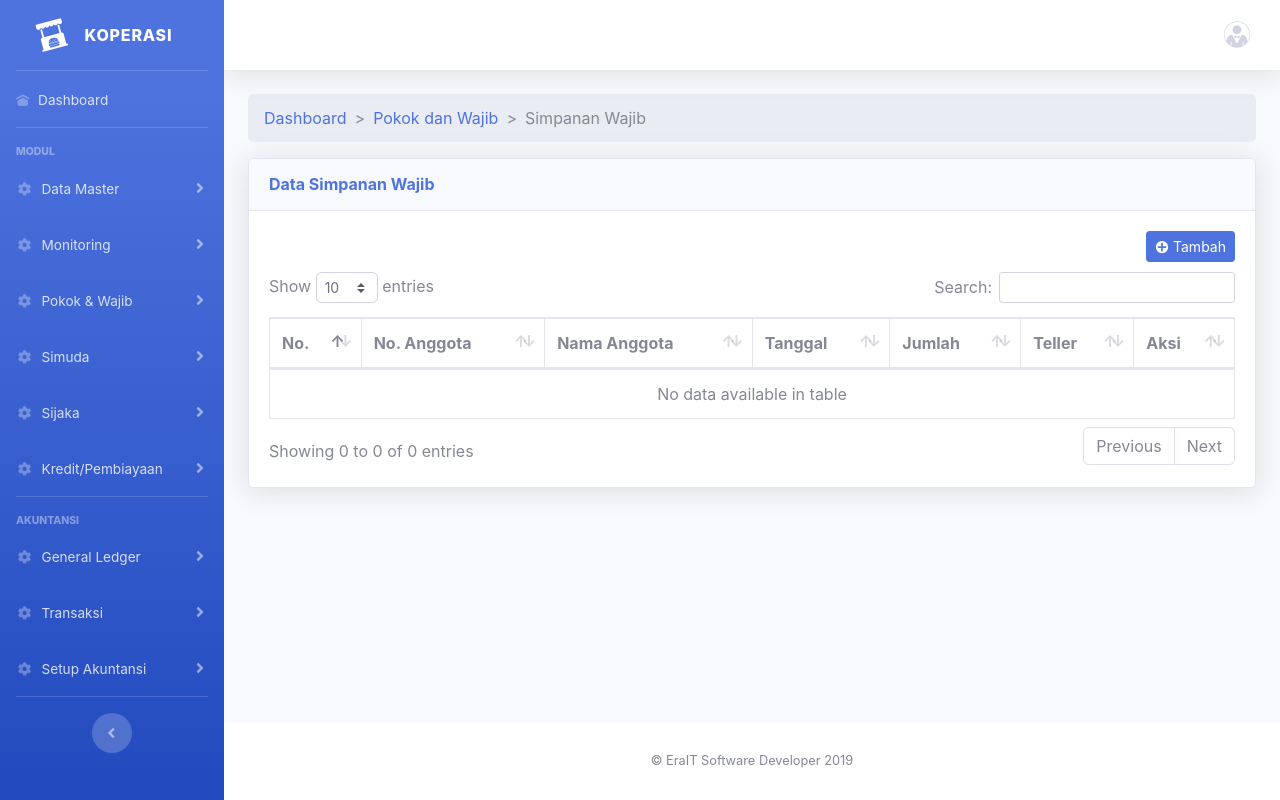
After one commit to andri000me/si_koperasi, a CodeIgniter app: page /si_koperasi/index.php/simpanan_wajib in a window 1280 px wide. The commit adds this page. Run offline with CodeIgniter, Linux system fonts and the light colour scheme; data comes from the database, SQL or seed files in the repository; data that the repository does not hold is empty; some web fonts are replaced.

Commit message:
tampil simpanan wajib

```diff
--- /dev/null
+++ b/application/controllers/Simpanan_wajib.php
@@ -0,0 +1,17 @@
+<?php
+defined("BASEPATH") or die("No Direct Access Allowed");
+class Simpanan_wajib extends CI_Controller
+{
+    function __construct()
+    {
+        parent::__construct();
+        $this->load->model('M_simpanan_wajib');
+    }
+    function index()
+    {
+        $data['title'] = 'Simpanan Wajib';
+        $data['path'] = "simpanan_wajib/v_simpanan_wajib";
+        $data['simpanan_wajib'] = $this->M_simpanan_wajib->getSimpananpokok();
+        $this->load->view('master_template', $data);
+    }
+}
--- /dev/null
+++ b/application/models/M_simpanan_wajib.php
@@ -0,0 +1,41 @@
+<?php
+defined("BASEPATH") or die("No Direct Access Allowed");
+class M_simpanan_wajib extends CI_Model
+{
+    private $_table = 'master_simpanan_wajib';
+
+    function getSimpananpokok()
+    {
+        return $this->db->query('select * from anggota inner join master_simpanan_wajib on master_simpanan_wajib.no_anggota=anggota.no_anggota join user on master_simpanan_wajib.id_user = user.id_user')->result();
+    }
+
+    function get1Anggota($where)
+    {
+        return $this->db->get_where($this->_table, $where)->result();
+    }
+
+    // function addSimpananpokok($data)
+    // {
+    //     if ($this->db->insert($this->_table, $data) == TRUE) {
+    //         return TRUE;
+    //     } else {
+    //         return FALSE;
+    //     }
+    // }
+
+    // function hapus_data($where, $table)
+    // {
+    //     $this->db->where($where);
+    //     $this->db->delete($table);
+    // }
+
+    // function updateAnggota($where, $data)
+    // {
+    //     $this->db->where($where);
+    //     if ($this->db->update($this->_table, $data) == TRUE) {
+    //         return TRUE;
+    //     } else {
+    //         return FALSE;
+    //     }
+    // }
+}
--- a/application/views/master_template.php
+++ b/application/views/master_template.php
@@ -106,7 +106,7 @@
         <div id="navPokokWajib" class="collapse" aria-labelledby="headingTwo" data-parent="#accordionSidebar">
           <div class="bg-white py-2 collapse-inner rounded">
             <a class="collapse-item" href="<?= base_url() . 'index.php/simpanan_pokok' ?>">Simpanan Pokok</a>
-            <a class="collapse-item" href="#">Simpanan Wajib</a>
+            <a class="collapse-item" href="<?= base_url() . 'index.php/simpanan_wajib'; ?>">Simpanan Wajib</a>
             <a class="collapse-item" href="#">Pengaturan Limit</a>
           </div>
         </div>
@@ -196,7 +196,7 @@
         </a>
         <div id="setupAkuntansi" class="collapse" aria-labelledby="headingTwo" data-parent="#accordionSidebar">
           <div class="bg-white py-2 collapse-inner rounded">
-          <a class="collapse-item" href="<?php echo base_url() . 'index.php/setup-akuntansi/kodeinduk' ?>">Kode Induk</a>
+            <a class="collapse-item" href="<?php echo base_url() . 'index.php/setup-akuntansi/kodeinduk' ?>">Kode Induk</a>
             <a class="collapse-item" href="<?php echo base_url() . 'index.php/setup-akuntansi/koderekening' ?>">Kode Rekening</a>
           </div>
         </div>
--- /dev/null
+++ b/application/views/simpanan_wajib/v_simpanan_wajib.php
@@ -0,0 +1,129 @@
+<script>
+    function edit(id) {
+        $.ajax({
+            url: " ",
+            type: "POST",
+            data: {
+                id: id
+            },
+            success: function(ajaxData) {
+                $("#modaledit").html(ajaxData);
+                $("#modaledit").modal('show', {
+                    backdrop: 'true'
+                });
+            }
+        });
+    }
+</script>
+<!-- BreadCumb -->
+
+<!-- Content -->
+<div class="container-fluid">
+    <nav aria-label="breadcrumb">
+        <ol class="breadcrumb">
+            <li class="breadcrumb-item"><a href="<?php echo base_url() . 'index.php/dashboard' ?>">Dashboard</a></li>
+            <li class="breadcrumb-item"><a href="#">Pokok dan Wajib</a></li>
+            <li class="breadcrumb-item active" aria-current="page">Simpanan Wajib</li>
+        </ol>
+    </nav>
+    <!-- DataTales Example -->
+    <div class="card shadow mb-4">
+        <div class="card-header py-3">
+            <h6 class="m-0 font-weight-bold text-primary">Data Simpanan Wajib</h6>
+        </div>
+        <div class="card-body">
+            <?php
+            echo $this->session->flashdata("input_success");
+            echo $this->session->flashdata("input_failed");
+            echo $this->session->flashdata("update_success");
+            echo $this->session->flashdata("update_failed");
+            echo $this->session->flashdata("delete_success");
+            echo $this->session->flashdata("delete_failed");
+            ?>
+            <button class="btn btn-primary btn-sm float-right" data-toggle="modal" data-target="#myModal" style="margin-bottom:10px;"><i class="icofont-plus-circle"></i> Tambah</button>
+            <div class="table-responsive">
+                <table class="table table-bordered" id="dataTable" width="100%" cellspacing="0">
+                    <thead>
+                        <tr>
+                            <th>No.</th>
+                            <th>No. Anggota</th>
+                            <th>Nama Anggota</th>
+                            <th>Tanggal</th>
+                            <th>Jumlah</th>
+                            <th>Teller</th>
+                            <th>Aksi</th>
+                        </tr>
+                    </thead>
+                    <tbody>
+                        <?php
+                        $no = 1;
+                        foreach ($simpanan_wajib as $w) {
+                            ?>
+                            <tr>
+                                <td><?php echo $no++; ?></td>
+                                <td><?php echo $w->no_anggota; ?></td>
+                                <td><?php echo $w->nama; ?></td>
+                                <td><?php echo $w->tgl_pembayaran; ?></td>
+                                <td><?php echo $w->jumlah; ?></td>
+                                <td><?php echo $w->nama_terang; ?></td>
+                                <td style="text-align:center;">
+                                    <button type="button" class="btn btn-sm btn-success" onclick="edit()"><i class="icofont-ui-edit"></i></button>
+                                    <a onclick="confirm('Apakah anda yakin ?')" href="">
+                                        <button class="btn btn-danger btn-sm"><i class="icofont-ui-delete"></i></button>
+                                    </a>
+                                </td>
+                            </tr>
+                        <?php } ?>
+                    </tbody>
+                </table>
+            </div>
+        </div>
+    </div>
+
+</div>
+<!-- The Modal -->
+<!-- Buat Form Tambahnya-->
+<div class="modal" id="myModal">
+    <div class="modal-dialog">
+        <div class="modal-content">
+            <form name="tambah-pelanggan" method="POST" action="<?php echo base_url(); ?>index.php/Simpanan_pokok/add">
+                <!-- Modal Header -->
+                <div class="modal-header">
+                    <h4 class="modal-title">Tambah Simpanan Pokok</h4>
+                    <button type="button" class="close" data-dismiss="modal">&times;</button>
+                </div>
+                <!-- Modal body -->
+                <div class="modal-body">
+                    <div class="row">
+                        <div class="col-md-6">
+                            <div class="form-group-inner">
+                                <label for="" class="pull-left">No. Anggota</label>
+                                <input type="text" name="no_anggota" class="form-control form-control-sm" placeholder="Masukkan No anggota" required>
+                            </div>
+                        </div>
+                        <div class="col-md-6">
+                            <div class="form-group-inner">
+                                <label for="" class="pull-left">Tanggal Bayar</label>
+                                <input type="date" name="tanggal_pembayaran" class="form-control form-control-sm">
+                            </div>
+                        </div>
+                        <div class="col-md-6">
+                            <div class="form-group-inner">
+                                <label for="" class="pull-left">Jumlah</label>
+                                <input type="number" name="jumlah" class="form-control form-control-sm">
+                            </div>
+                        </div>
+                    </div>
+                </div>
+
+                <!-- Modal footer -->
+                <div class="modal-footer">
+                    <button type="reset" class="btn btn-danger btn-sm">Reset</button>
+                    <input type="submit" class="btn btn-primary btn-sm" value="Simpan" />
+                </div>
+            </form>
+        </div>
+    </div>
+</div>
+<div class="modal" id="modaledit">
+</div>
```
Also changed, not shown: application/views/simpanan_wajib/edit_simpanan_wajib.php (added).
